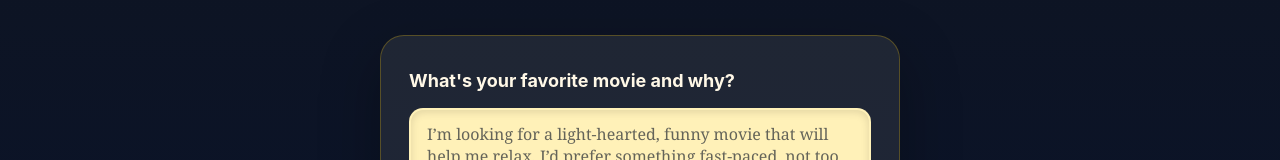
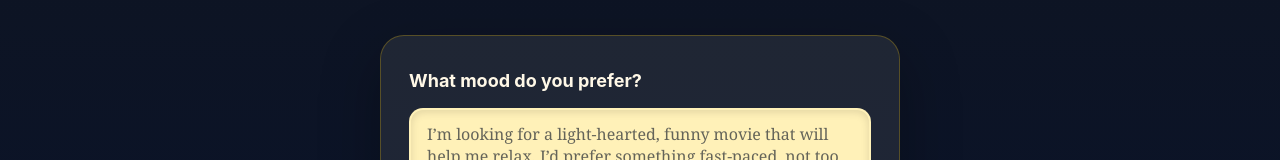
Before and after one commit to adrianpivka11/movie_app, a React (Vite) app in the folder frontend/: page / in a window 1280 px wide. Shown: the part 308-468 px from the top of the page. Built offline with nearby package versions, Linux system fonts and the light colour scheme; no server answers; the HTML template or start-up script is replaced by a standard one.

Commit message:
fixing bugs after first deployment

```diff
--- a/frontend/src/App.tsx
+++ b/frontend/src/App.tsx
@@ -32,7 +32,7 @@ export default function App() {
       poster_path: movie.poster_path,
       ai_response: movie.overview,
       index,
-      isLast: index === moviesWithIndexToRender.length - 1
+      isLast: index === receivedMovies.length - 1
     }));
 
     setMoviesArr(moviesWithIndexToRender);
--- a/frontend/src/SearchForm.tsx
+++ b/frontend/src/SearchForm.tsx
@@ -25,7 +25,7 @@ export default function SearchForm({ getMovies }: SearchFormProps) {
       <h1>MovieChoice</h1>
 
       <form onSubmit={handleSubmit}>
-        <label htmlFor="mood">What's your favorite movie and why?</label>
+        <label htmlFor="mood">What mood do you prefer?</label>
         <textarea
           id="mood"
           name="mood"
```
Also changed, not shown: 1 other file (tests, documents, lock files or other folders).
